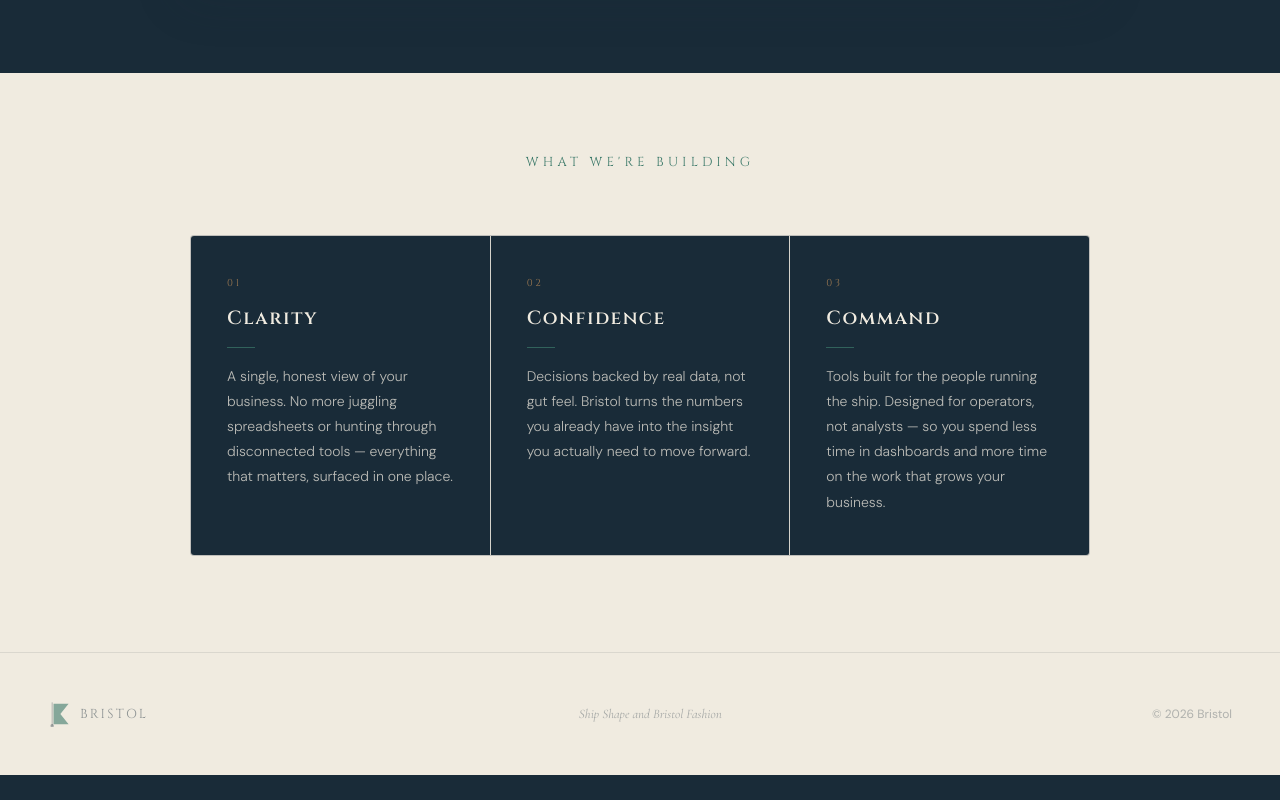
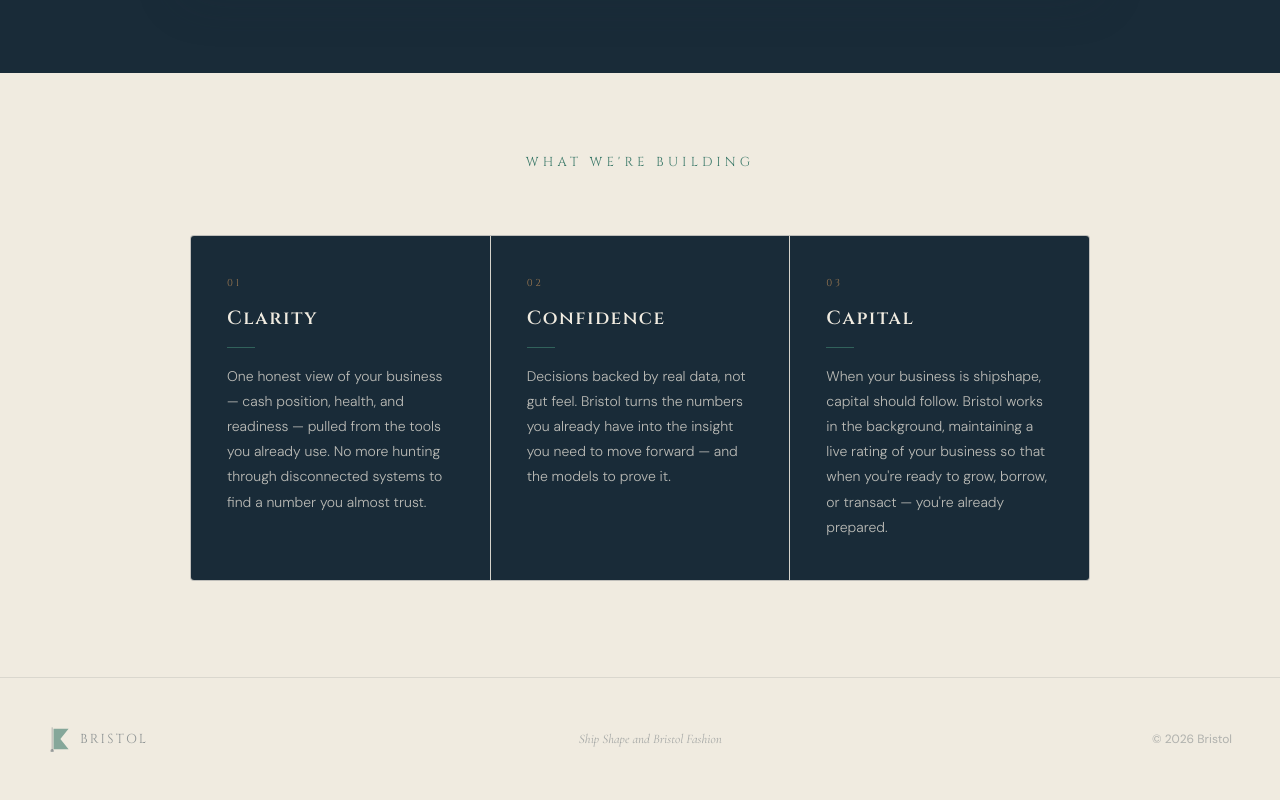
Before and after one commit to Toonep/Landing-Page, a Next.js app: page / in a window 1280 px wide. Shown: the part 1421-2221 px from the top of the page. Before the commit the page ends 2196 px from the top, so only its background shows below. Built offline with nearby package versions, Linux system fonts and the light colour scheme.

Commit message:
Update pillar copy — Clarity, Confidence, Capital messaging
https://claude.ai/code/session_01WNFf7tspEkrP1FamBgRZvj

```diff
--- a/content.js
+++ b/content.js
@@ -11,17 +11,17 @@ export const content = {
     {
       num: '01',
       title: 'Clarity',
-      body: 'A single, honest view of your business. No more juggling spreadsheets or hunting through disconnected tools — everything that matters, surfaced in one place.',
+      body: 'One honest view of your business — cash position, health, and readiness — pulled from the tools you already use. No more hunting through disconnected systems to find a number you almost trust.',
     },
     {
       num: '02',
       title: 'Confidence',
-      body: 'Decisions backed by real data, not gut feel. Bristol turns the numbers you already have into the insight you actually need to move forward.',
+      body: 'Decisions backed by real data, not gut feel. Bristol turns the numbers you already have into the insight you need to move forward — and the models to prove it.',
     },
     {
       num: '03',
-      title: 'Command',
-      body: 'Tools built for the people running the ship. Designed for operators, not analysts — so you spend less time in dashboards and more time on the work that grows your business.',
+      title: 'Capital',
+      body: 'When your business is shipshape, capital should follow. Bristol works in the background, maintaining a live rating of your business so that when you\'re ready to grow, borrow, or transact — you\'re already prepared.',
     },
   ],
 };
```
